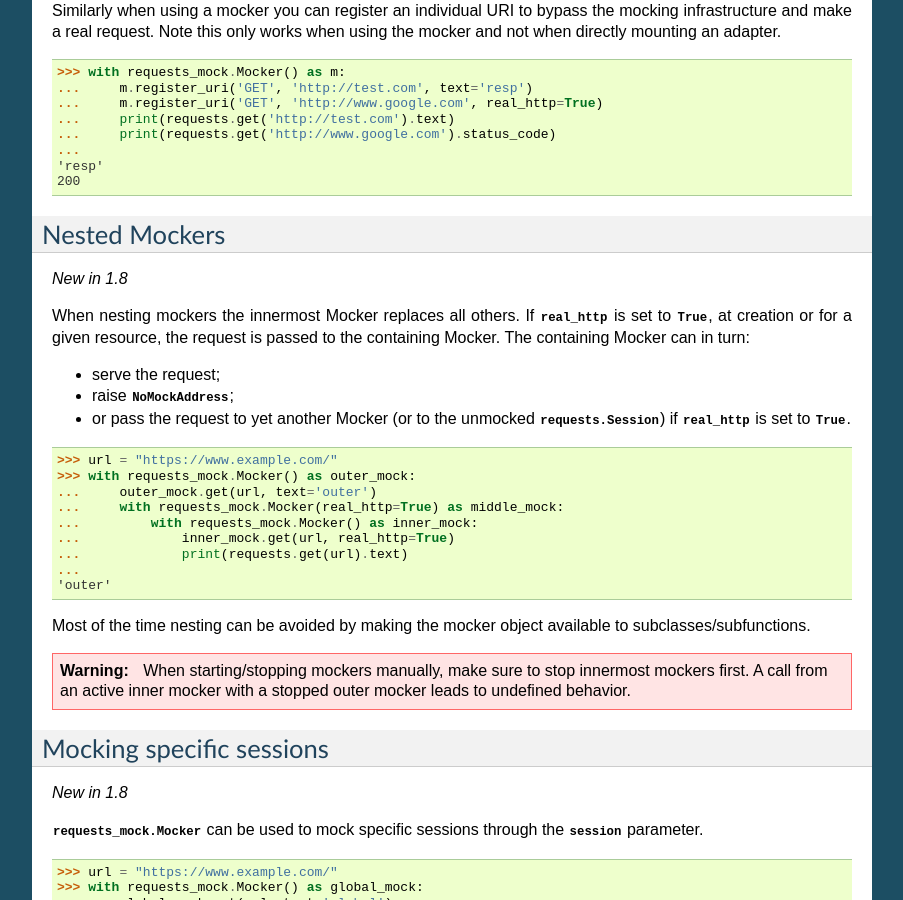
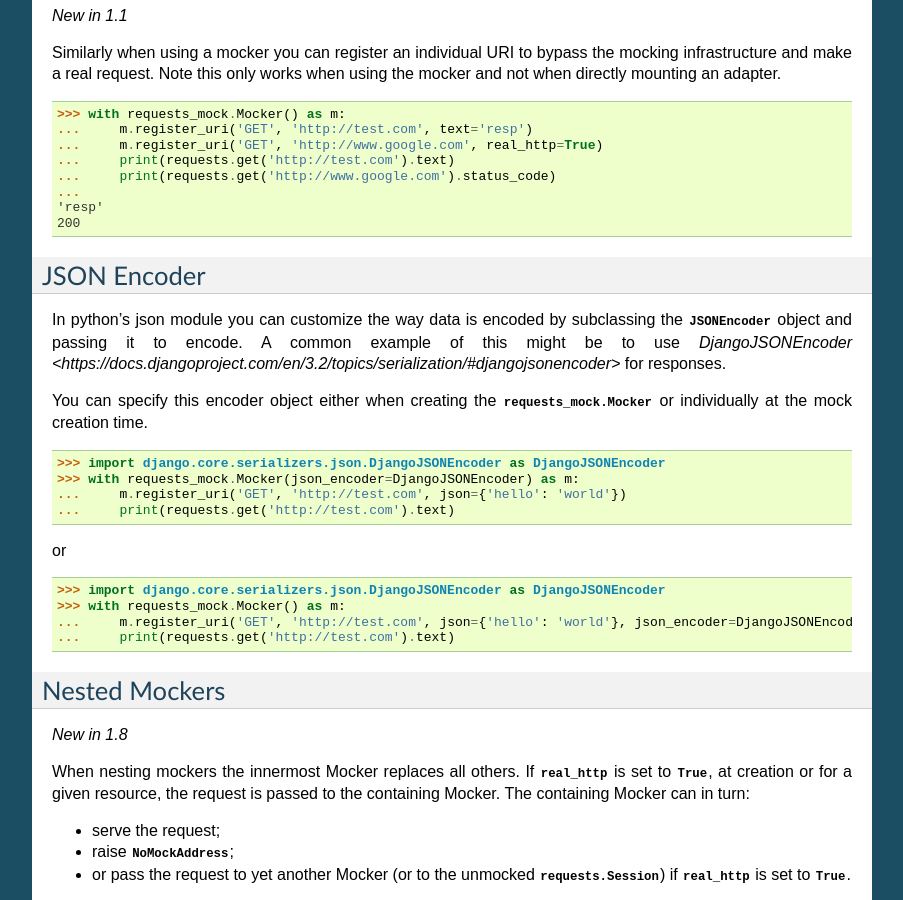
Before and after one commit to jamielennox/requests-mock, a Sphinx documentation site: the page built from doc/source/mocker.rst, in a window 1280 px wide and 900 px high, scrolled down 2615 px. Shown: the whole window, without its empty margins (198-1101 px from the left). Built offline with Sphinx 7.4.7, drawn with Linux system fonts in a browser that asks for light colours; the version number could not be read and is left out; some of the changed text lies outside the part shown.

Commit message:
Allow passing json_encoder to mocking
This will let people interact better with Django or similar encoders.
You can set it for the whole mocker or only on individual responses.

Closes: #188

```diff
--- a/doc/source/mocker.rst
+++ b/doc/source/mocker.rst
@@ -7,9 +7,10 @@ Using the Mocker
 The mocker is a loading mechanism to ensure the adapter is correctly in place to intercept calls from requests.
 Its goal is to provide an interface that is as close to the real requests library interface as possible.
 
-:py:class:`requests_mock.Mocker` takes two optional parameters:
+:py:class:`requests_mock.Mocker` takes optional parameters:
 
 :real_http (bool): If :py:const:`True` then any requests that are not handled by the mocking adapter will be forwarded to the real server (see :ref:`RealHTTP`), or the containing Mocker if applicable (see :ref:`NestingMockers`). Defaults to :py:const:`False`.
+:json_encoder (json.JSONEncoder): If set uses the provided json encoder for all JSON responses compiled as part of the mocker.
 :session (requests.Session): If set, only the given session instance is mocked (see :ref:`SessionMocking`).
 
 Activation
@@ -166,6 +167,33 @@ Similarly when using a mocker you can register an individual URI to bypass the m
     'resp'
     200
 
+
+.. _JsonEncoder:
+
+JSON Encoder
+============
+
+In python's json module you can customize the way data is encoded by subclassing the :py:class:`~json.JSONEncoder` object and passing it to encode.
+A common example of this might be to use `DjangoJSONEncoder <https://docs.djangoproject.com/en/3.2/topics/serialization/#djangojsonencoder>` for responses.
+
+You can specify this encoder object either when creating the :py:class:`requests_mock.Mocker` or individually at the mock creation time.
+
+.. doctest::
+
+    >>> import django.core.serializers.json.DjangoJSONEncoder as DjangoJSONEncoder
+    >>> with requests_mock.Mocker(json_encoder=DjangoJSONEncoder) as m:
+    ...     m.register_uri('GET', 'http://test.com', json={'hello': 'world'})
+    ...     print(requests.get('http://test.com').text)
+
+or
+
+.. doctest::
+
+    >>> import django.core.serializers.json.DjangoJSONEncoder as DjangoJSONEncoder
+    >>> with requests_mock.Mocker() as m:
+    ...     m.register_uri('GET', 'http://test.com', json={'hello': 'world'}, json_encoder=DjangoJSONEncoder)
+    ...     print(requests.get('http://test.com').text)
+
 .. _NestingMockers:
 
 Nested Mockers
```
Also changed, not shown: 6 other files.
